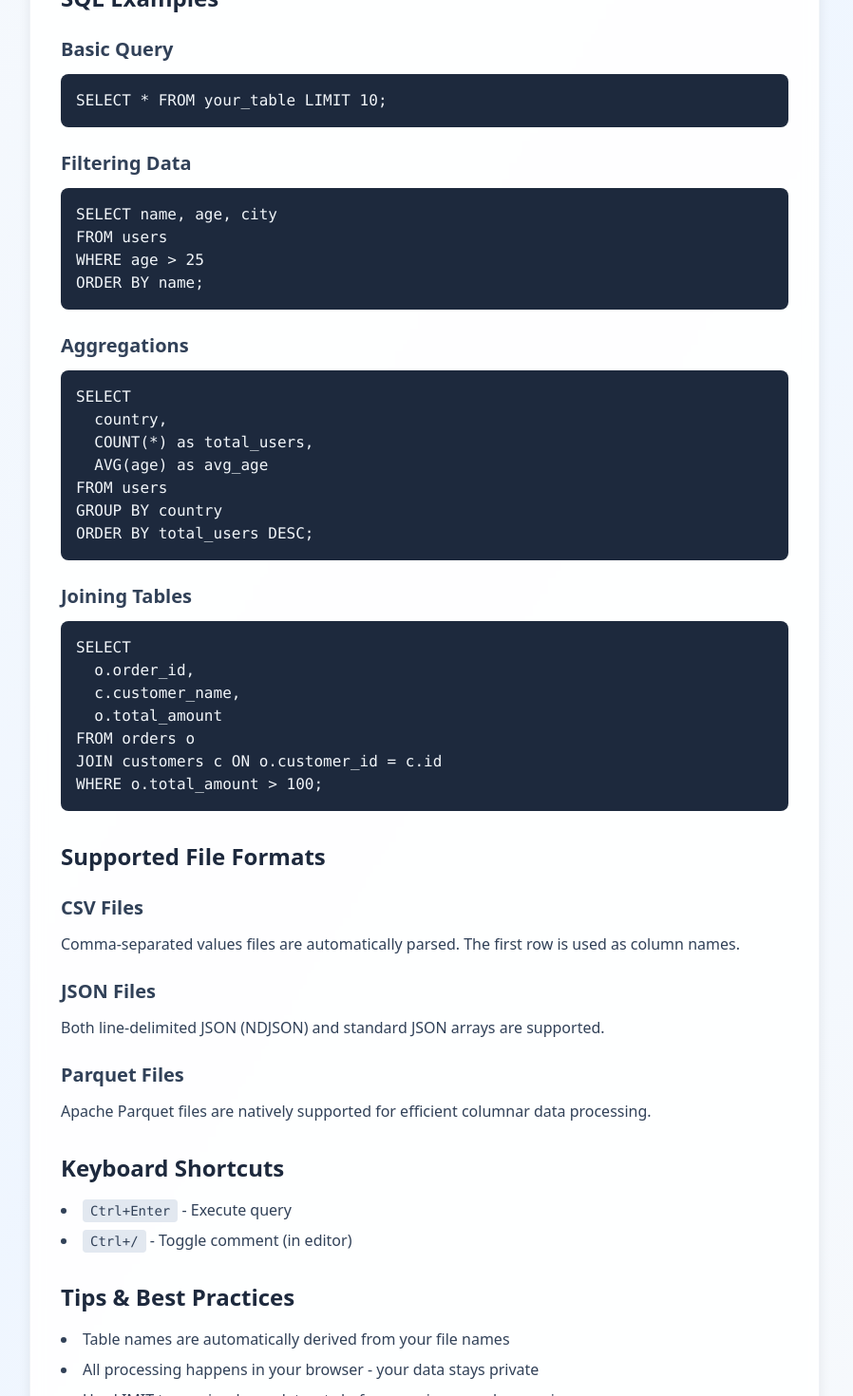
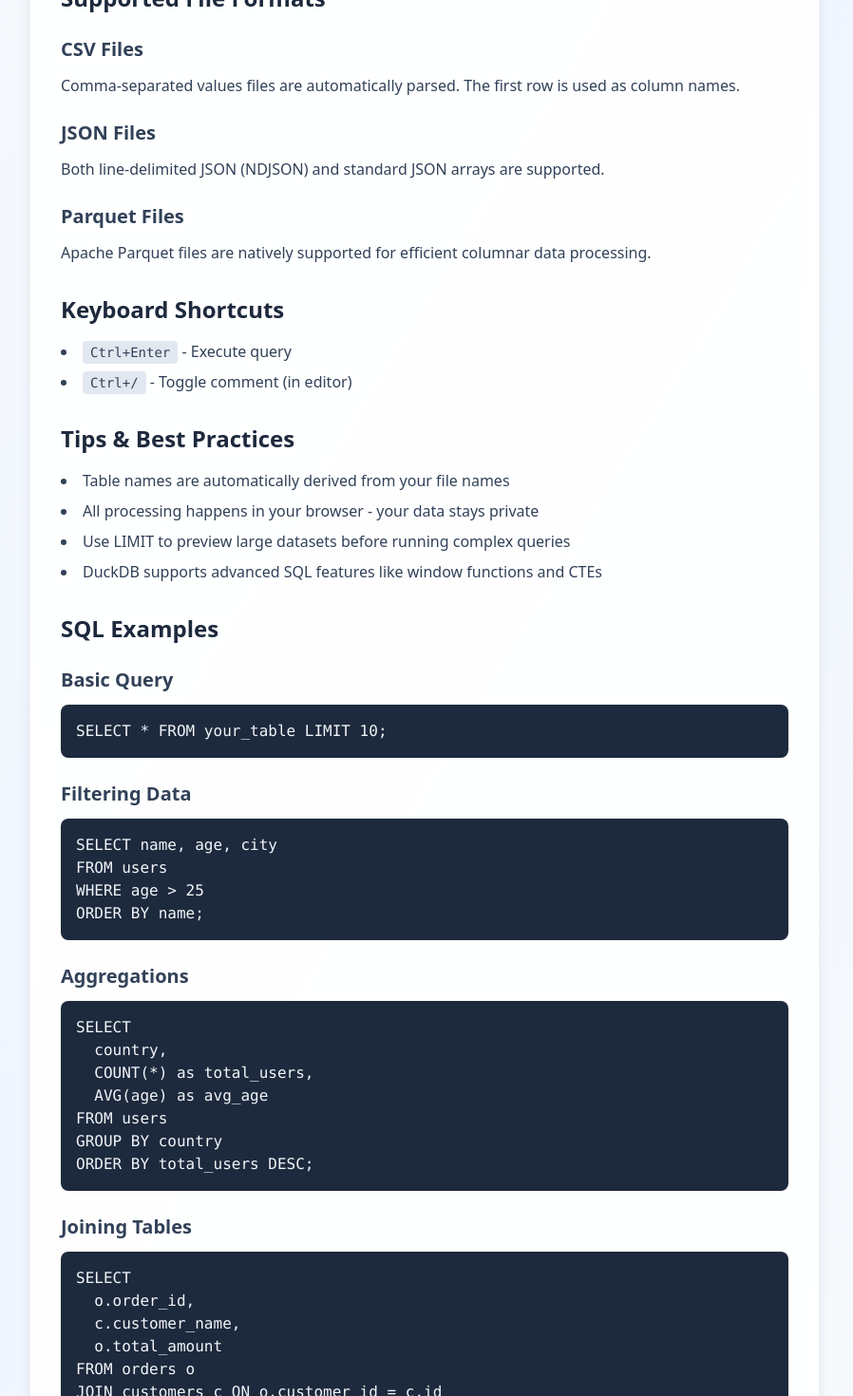
Before and after one commit to Graflinger/sql-for-files, a React (Vite) app: page /docs in a window 1280 px wide. Shown: the part 540-2010 px from the top of the page at 95% size, without its empty margins (193-1091 px from the left). Built offline with nearby package versions, Linux system fonts and the light colour scheme.

Commit message:
improved ordering of docs

```diff
--- a/src/pages/Docs.tsx
+++ b/src/pages/Docs.tsx
@@ -13,26 +13,102 @@ export default function Docs() {
           </h1>
 
           <div className="prose prose-slate max-w-none">
-            <h2 className="text-2xl font-bold text-slate-800 mt-8 mb-4">Getting Started</h2>
+            <h2 className="text-2xl font-bold text-slate-800 mt-8 mb-4">
+              Getting Started
+            </h2>
             <p className="text-slate-700 mb-4">
               Follow these simple steps to start querying your files:
             </p>
             <ol className="list-decimal list-inside text-slate-700 space-y-3 mb-6">
-              <li>Upload your CSV, JSON, or Parquet files using the file uploader</li>
-              <li>Your files will automatically be converted to database tables</li>
+              <li>
+                Upload your CSV, JSON, or Parquet files using the file uploader
+              </li>
+              <li>
+                Your files will automatically be converted to database tables
+              </li>
               <li>Write SQL queries in the editor</li>
               <li>Click "Run Query" or press Ctrl+Enter to execute</li>
               <li>View your results in the table below</li>
             </ol>
+            <h2 className="text-2xl font-bold text-slate-800 mt-8 mb-4">
+              Supported File Formats
+            </h2>
 
-            <h2 className="text-2xl font-bold text-slate-800 mt-8 mb-4">SQL Examples</h2>
+            <h3 className="text-xl font-semibold text-slate-700 mt-6 mb-3">
+              CSV Files
+            </h3>
+            <p className="text-slate-700 mb-4">
+              Comma-separated values files are automatically parsed. The first
+              row is used as column names.
+            </p>
 
-            <h3 className="text-xl font-semibold text-slate-700 mt-6 mb-3">Basic Query</h3>
+            <h3 className="text-xl font-semibold text-slate-700 mt-6 mb-3">
+              JSON Files
+            </h3>
+            <p className="text-slate-700 mb-4">
+              Both line-delimited JSON (NDJSON) and standard JSON arrays are
+              supported.
+            </p>
+
+            <h3 className="text-xl font-semibold text-slate-700 mt-6 mb-3">
+              Parquet Files
+            </h3>
+            <p className="text-slate-700 mb-4">
+              Apache Parquet files are natively supported for efficient columnar
+              data processing.
+            </p>
+
+            <h2 className="text-2xl font-bold text-slate-800 mt-8 mb-4">
+              Keyboard Shortcuts
+            </h2>
+            <ul className="list-disc list-inside text-slate-700 space-y-2 mb-4">
+              <li>
+                <kbd className="px-2 py-1 bg-slate-200 rounded text-sm font-mono">
+                  Ctrl+Enter
+                </kbd>{" "}
+                - Execute query
+              </li>
+              <li>
+                <kbd className="px-2 py-1 bg-slate-200 rounded text-sm font-mono">
+                  Ctrl+/
+                </kbd>{" "}
+                - Toggle comment (in editor)
+              </li>
+            </ul>
+
+            <h2 className="text-2xl font-bold text-slate-800 mt-8 mb-4">
+              Tips & Best Practices
+            </h2>
+            <ul className="list-disc list-inside text-slate-700 space-y-2 mb-4">
+              <li>
+                Table names are automatically derived from your file names
+              </li>
+              <li>
+                All processing happens in your browser - your data stays private
+              </li>
+              <li>
+                Use LIMIT to preview large datasets before running complex
+                queries
+              </li>
+              <li>
+                DuckDB supports advanced SQL features like window functions and
+                CTEs
+              </li>
+            </ul>
+            <h2 className="text-2xl font-bold text-slate-800 mt-8 mb-4">
+              SQL Examples
+            </h2>
+
+            <h3 className="text-xl font-semibold text-slate-700 mt-6 mb-3">
+              Basic Query
+            </h3>
             <pre className="bg-slate-800 text-slate-100 p-4 rounded-lg overflow-x-auto mb-4">
               <code>{`SELECT * FROM your_table LIMIT 10;`}</code>
             </pre>
 
-            <h3 className="text-xl font-semibold text-slate-700 mt-6 mb-3">Filtering Data</h3>
+            <h3 className="text-xl font-semibold text-slate-700 mt-6 mb-3">
+              Filtering Data
+            </h3>
             <pre className="bg-slate-800 text-slate-100 p-4 rounded-lg overflow-x-auto mb-4">
               <code>{`SELECT name, age, city
 FROM users
@@ -40,7 +116,9 @@ WHERE age > 25
 ORDER BY name;`}</code>
             </pre>
 
-            <h3 className="text-xl font-semibold text-slate-700 mt-6 mb-3">Aggregations</h3>
+            <h3 className="text-xl font-semibold text-slate-700 mt-6 mb-3">
+              Aggregations
+            </h3>
             <pre className="bg-slate-800 text-slate-100 p-4 rounded-lg overflow-x-auto mb-4">
               <code>{`SELECT
   country,
@@ -51,7 +129,9 @@ GROUP BY country
 ORDER BY total_users DESC;`}</code>
             </pre>
 
-            <h3 className="text-xl font-semibold text-slate-700 mt-6 mb-3">Joining Tables</h3>
+            <h3 className="text-xl font-semibold text-slate-700 mt-6 mb-3">
+              Joining Tables
+            </h3>
             <pre className="bg-slate-800 text-slate-100 p-4 rounded-lg overflow-x-auto mb-4">
               <code>{`SELECT
   o.order_id,
@@ -61,37 +141,6 @@ FROM orders o
 JOIN customers c ON o.customer_id = c.id
 WHERE o.total_amount > 100;`}</code>
             </pre>
-
-            <h2 className="text-2xl font-bold text-slate-800 mt-8 mb-4">Supported File Formats</h2>
-
-            <h3 className="text-xl font-semibold text-slate-700 mt-6 mb-3">CSV Files</h3>
-            <p className="text-slate-700 mb-4">
-              Comma-separated values files are automatically parsed. The first row is used as column names.
-            </p>
-
-            <h3 className="text-xl font-semibold text-slate-700 mt-6 mb-3">JSON Files</h3>
-            <p className="text-slate-700 mb-4">
-              Both line-delimited JSON (NDJSON) and standard JSON arrays are supported.
-            </p>
-
-            <h3 className="text-xl font-semibold text-slate-700 mt-6 mb-3">Parquet Files</h3>
-            <p className="text-slate-700 mb-4">
-              Apache Parquet files are natively supported for efficient columnar data processing.
-            </p>
-
-            <h2 className="text-2xl font-bold text-slate-800 mt-8 mb-4">Keyboard Shortcuts</h2>
-            <ul className="list-disc list-inside text-slate-700 space-y-2 mb-4">
-              <li><kbd className="px-2 py-1 bg-slate-200 rounded text-sm font-mono">Ctrl+Enter</kbd> - Execute query</li>
-              <li><kbd className="px-2 py-1 bg-slate-200 rounded text-sm font-mono">Ctrl+/</kbd> - Toggle comment (in editor)</li>
-            </ul>
-
-            <h2 className="text-2xl font-bold text-slate-800 mt-8 mb-4">Tips & Best Practices</h2>
-            <ul className="list-disc list-inside text-slate-700 space-y-2 mb-4">
-              <li>Table names are automatically derived from your file names</li>
-              <li>All processing happens in your browser - your data stays private</li>
-              <li>Use LIMIT to preview large datasets before running complex queries</li>
-              <li>DuckDB supports advanced SQL features like window functions and CTEs</li>
-            </ul>
           </div>
         </div>
       </div>
```
